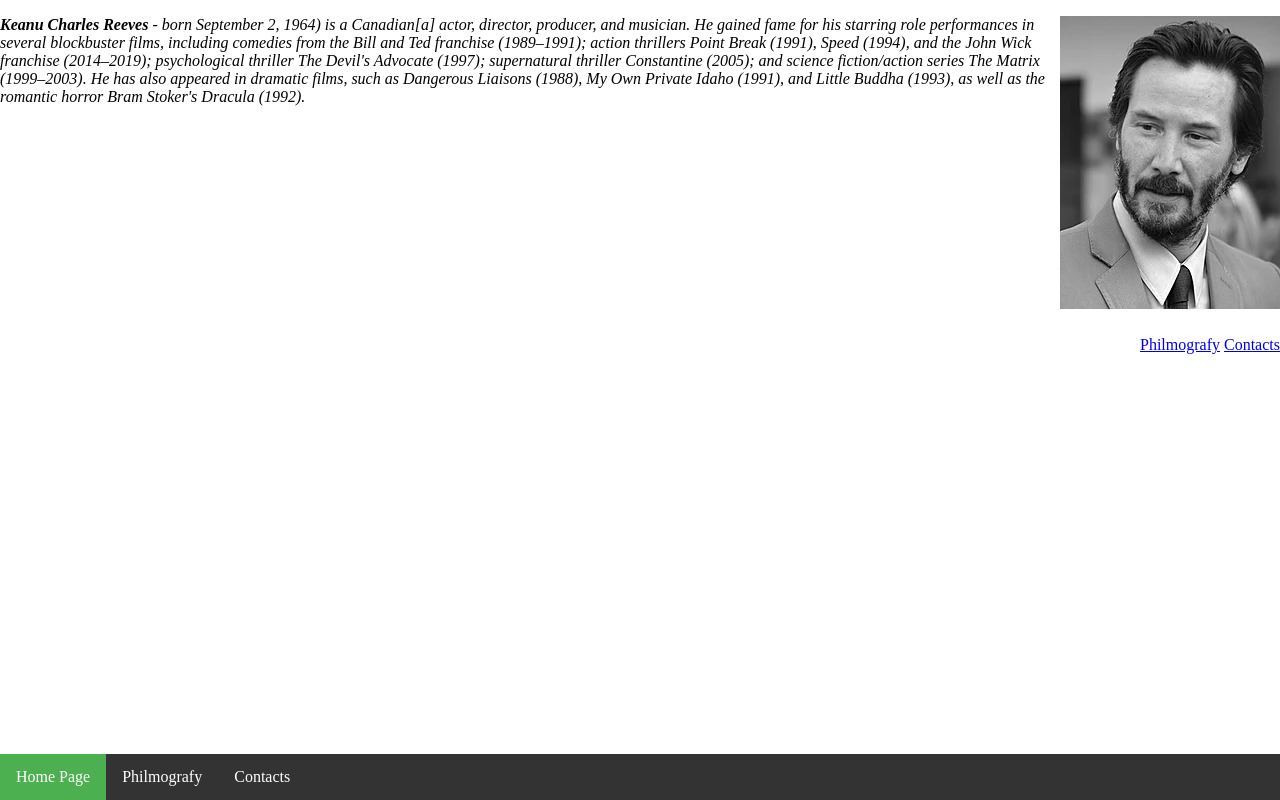
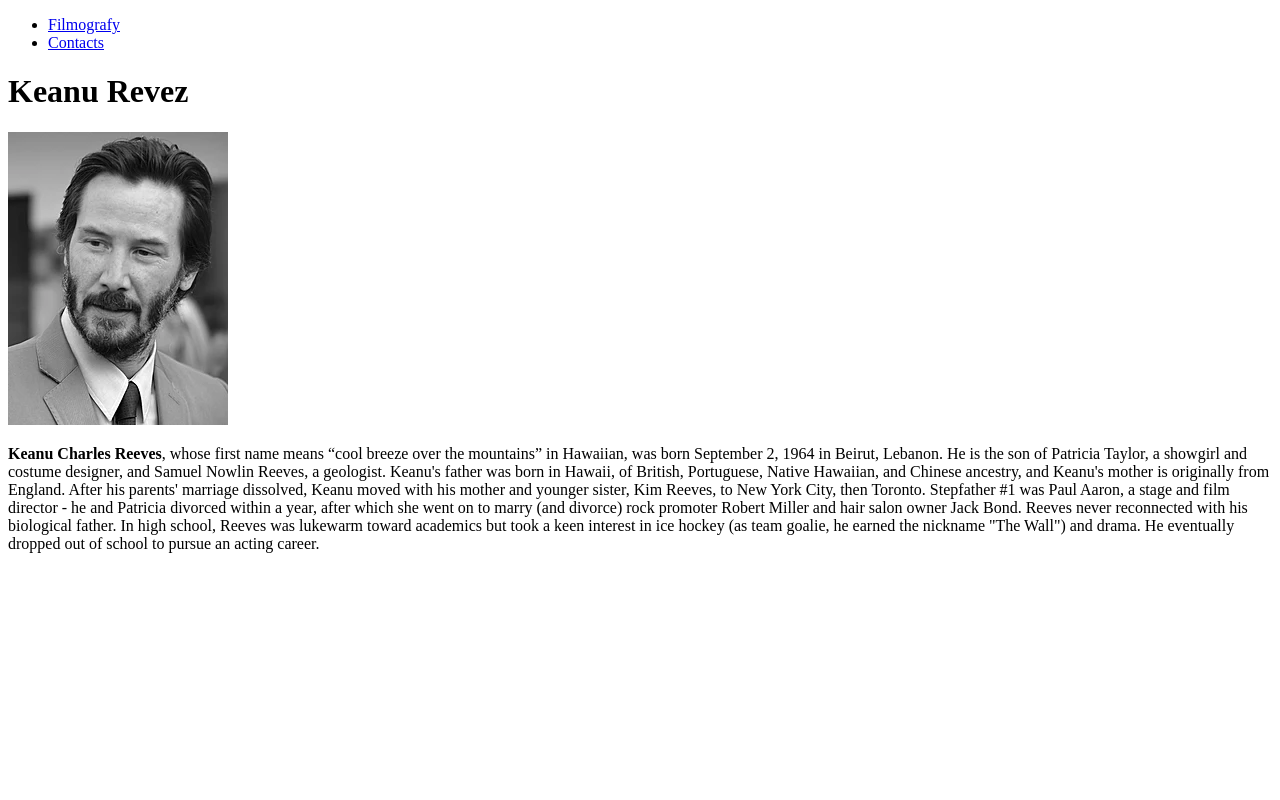
Before and after one commit to denisremix/lesson2, a plain HTML site: page index.html in a window 1280 px wide. Drawn offline with Linux system fonts and the light colour scheme.

Commit message:
second try

```diff
--- a/index.html
+++ b/index.html
@@ -1,73 +1,23 @@
 <!DOCTYPE html>
 <html>
 <head>
-	<meta charset="utf-8">
-	<title>Keanu Reeves</title>
-	<style>
-body {margin:0;}
-
-ul {
-  list-style-type: none;
-  margin: 0;
-  padding: 0;
-  overflow: hidden;
-  background-color: #333;
-  position: fixed;
-  bottom: 0;
-  width: 100%;
-}
-
-li {
-  float: left;
-}
-
-li a {
-  display: block;
-  color: white;
-  text-align: center;
-  padding: 14px 16px;
-  text-decoration: none;
-}
-
-li a:hover:not(.active) {
-  background-color: #111;
-}
-
-.active {
-  background-color: #4CAF50;
-}
-</style>
+	<title>Home Page</title>
 </head>
 <body>
-
-
-  		<p> <img src=" assets/img/Keanu_Reeves.jpg" alt="Keanu_Reeves_" width="220" height="293" align="right"> </p>
-
-
+	<nav>
+		<ul>
+			<li>
+				<a href="assets/pages/filmografy.html">Filmografy</a>
+			</li>
+			<li>
+				<a href="assets/pages/contacts.html">Contacts</a>
+			</li>
+		</ul>
+	</nav>
+	<h1>Keanu Revez</h1>
+	<img src="assets/img/Keanu_Reeves.jpg" alt="Keanu">
 	<p>
-	<em>
-		<strong>Keanu Charles Reeves</strong> - born September 2, 1964) is a Canadian[a] actor, director, producer, and musician. He gained fame for his starring role performances in several blockbuster films, including comedies from the Bill and Ted franchise (1989–1991); action thrillers Point Break (1991), Speed (1994), and the John Wick franchise (2014–2019); psychological thriller The Devil's Advocate (1997); supernatural thriller Constantine (2005); and science fiction/action series The Matrix (1999–2003). He has also appeared in dramatic films, such as Dangerous Liaisons (1988), My Own Private Idaho (1991), and Little Buddha (1993), as well as the romantic horror Bram Stoker's Dracula (1992).
-	</em>
+		<strong>Keanu Charles Reeves</strong>, whose first name means <q>cool breeze over the mountains</q> in Hawaiian, was born September 2, 1964 in Beirut, Lebanon. He is the son of Patricia Taylor, a showgirl and costume designer, and Samuel Nowlin Reeves, a geologist. Keanu's father was born in Hawaii, of British, Portuguese, Native Hawaiian, and Chinese ancestry, and Keanu's mother is originally from England. After his parents' marriage dissolved, Keanu moved with his mother and younger sister, Kim Reeves, to New York City, then Toronto. Stepfather #1 was Paul Aaron, a stage and film director - he and Patricia divorced within a year, after which she went on to marry (and divorce) rock promoter Robert Miller and hair salon owner Jack Bond. Reeves never reconnected with his biological father. In high school, Reeves was lukewarm toward academics but took a keen interest in ice hockey (as team goalie, he earned the nickname "The Wall") and drama. He eventually dropped out of school to pursue an acting career.
 	</p>
-<br>
-<br><br><br><br><br><br><br><br><br><br>
-
-		 <p align="right">
- 			<a href="filmografy.html" target="_blank" >Philmografy</a>
-			 <a href="contacts.html" target="_blank"> Contacts</a>
- 		</p>
-
-	<ul>
-		<li>
-			<a class="active" href="index.html " target="_blank">Home Page</a>
-		</li>
-		<li>
-			<a href="filmografy.html" target="_blank" >Philmografy</a>
-		</li>
-
-		<li>
-			<a  href="contacts.html" target="_blank"> Contacts</a>
-		</li>
-	</ul>
 </body>
 </html>
```
Also changed, not shown: assets/pages/contacts.html (added, +32 -0 lines), assets/pages/filmografy.html (added, +55 -0 lines), contacts.html (deleted, +0 -58 lines), filmografy.html (deleted, +0 -91 lines), assets/icons/facebook.png (renamed from assets/img/facebook.png), assets/icons/twitter.png (renamed from assets/img/twitter.png).
